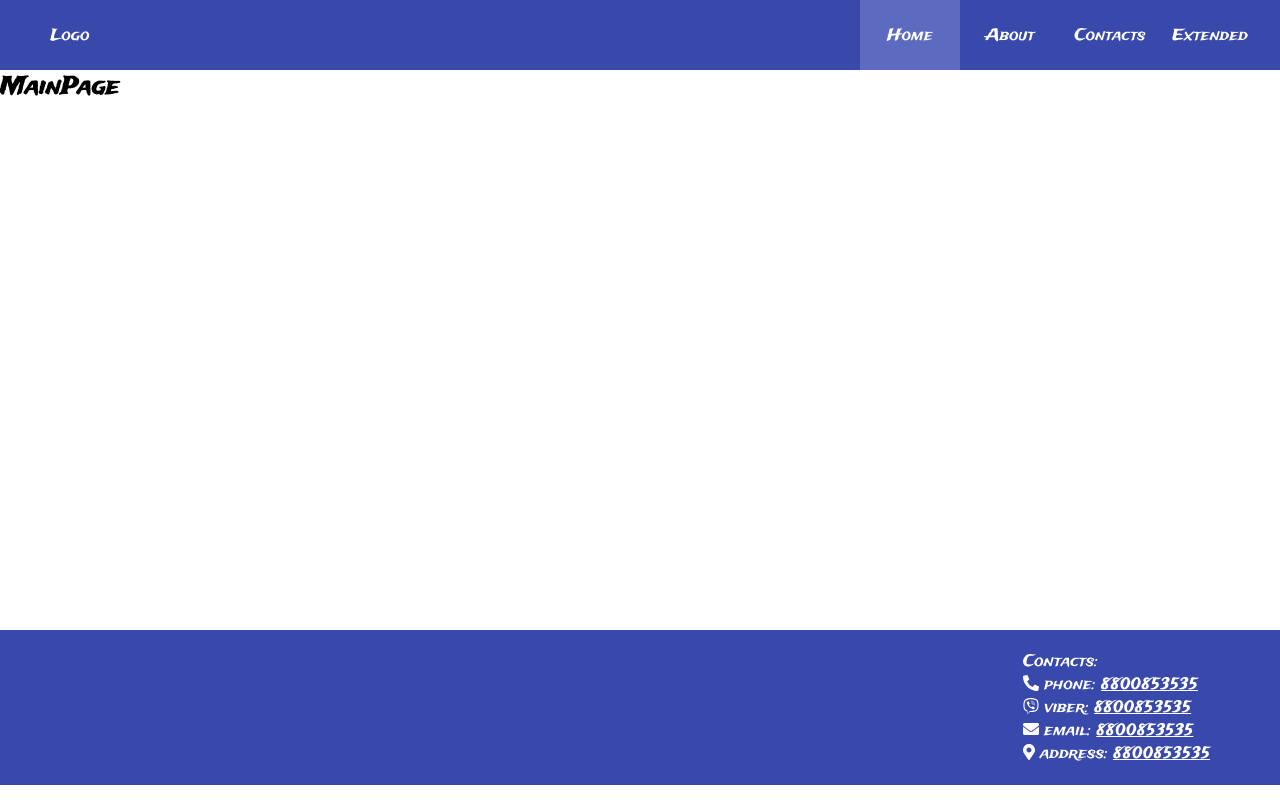
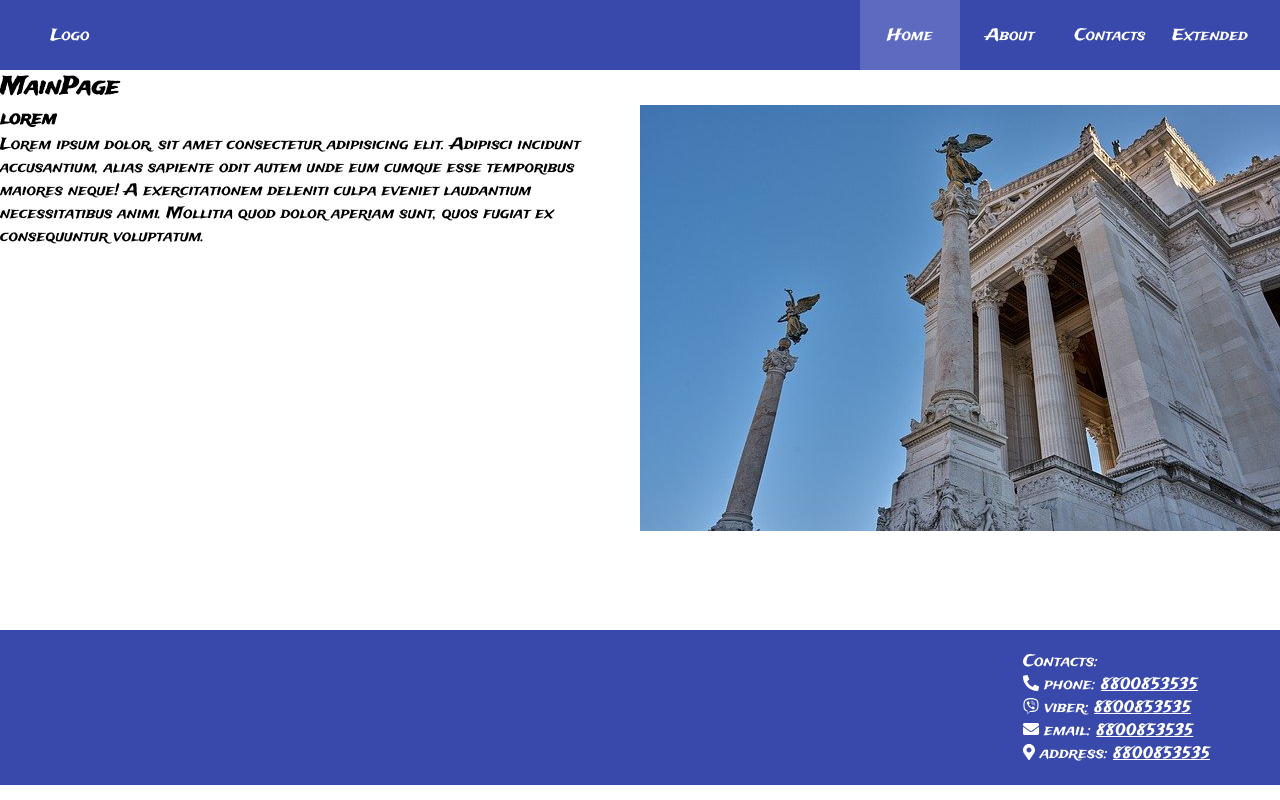
Before and after one commit to d00dde/landing-react, a React (Create React App) app: page / in a window 1280 px wide. Built offline with nearby package versions, Linux system fonts and the light colour scheme.

Commit message:
add complex comonents

```diff
--- /dev/null
+++ b/src/components/Complex/PresentationBlock_1/index.css
@@ -0,0 +1,18 @@
+.presentation-block {
+  display: flex;
+}
+
+.presentation-text {
+  width: 50%;
+}
+
+.presentation-title {
+
+}
+.presentation-content {
+
+}
+
+.presentation-img {
+  width: 50%;
+}
--- /dev/null
+++ b/src/components/Complex/PresentationBlock_1/index.js
@@ -0,0 +1,15 @@
+import React from 'react';
+import { THEME } from '../../../THEME';
+import './index.css';
+
+export default ({ data:{ title, content, imgSrc, imgAlt }}) => {
+	return (
+		<main className='presentation-block'>
+			<div className='presentation-text'>
+        <h3 className='presentation-title'>{title}</h3>
+        <div className='presentation-content'>{content}</div>
+      </div>
+      <div className='presentation-img'><img src={imgSrc} alt={imgAlt} /></div>
+		</main>
+	)
+}
--- a/src/data.js
+++ b/src/data.js
@@ -7,5 +7,11 @@ export const data = {
 		{title: 'viber', value: '8800853535', link: '#', icon: faViber },
 		{title: 'email', value: '8800853535', link: '#', icon: faEnvelope },
 		{title: 'address', value: '8800853535', link: '#', icon: faMapMarkerAlt }
-	]
+	],
+	presentation: {
+		title: 'lorem',
+		content: 'Lorem ipsum dolor, sit amet consectetur adipisicing elit. Adipisci incidunt accusantium, alias sapiente odit autem unde eum cumque esse temporibus maiores neque! A exercitationem deleniti culpa eveniet laudantium necessitatibus animi. Mollitia quod dolor aperiam sunt, quos fugiat ex consequuntur voluptatum.',
+		imgSrc: '/img/present.jpg',
+		imgAlt: 'presentation'
+	}
 }
--- a/src/pages/aboutPage/index.js
+++ b/src/pages/aboutPage/index.js
@@ -3,8 +3,8 @@ import './aboutPage.css';
 
 export const AboutPage = () => {
 	return (
-		<div className='about-page-wrapper page'>
+		<main className='about-page-wrapper page'>
 			<h2>AboutPage</h2>
-		</div>
+		</main>
 	)
 }
--- a/src/pages/contactsPage/index.js
+++ b/src/pages/contactsPage/index.js
@@ -3,8 +3,8 @@ import './contactsPage.css';
 
 export const ContactsPage = () => {
 	return (
-		<div className='contacts-page-wrapper page'>
+		<main className='contacts-page-wrapper page'>
 			<h2>ContactsPage</h2>
-		</div>
+		</main>
 	)
 }
--- a/src/pages/extendedPage/index.js
+++ b/src/pages/extendedPage/index.js
@@ -3,8 +3,8 @@ import './extendedPage.css';
 
 export const ExtendedPage = () => {
 	return (
-		<div className='extended-page-wrapper page'>
+		<main className='extended-page-wrapper page'>
 			<h2>ExtendedPage</h2>
-		</div>
+		</main>
 	)
 }
--- a/src/pages/mainPage/index.js
+++ b/src/pages/mainPage/index.js
@@ -1,10 +1,13 @@
 import React from 'react';
 import './mainPage.css';
+import { data } from '../../data';
+import Presss from '../../components/Complex/PresentationBlock_1';
 
 export const MainPage = () => {
 	return (
-		<div className='main-page-wrapper page'>
+		<main className='main-page-wrapper page'>
 			<h2>MainPage</h2>
-		</div>
+			<Presss data={data.presentation}/>
+		</main>
 	)
 }
```
Also changed, not shown: public/img/present.jpg (added), 1 other file (tests, documents, lock files or other folders).
